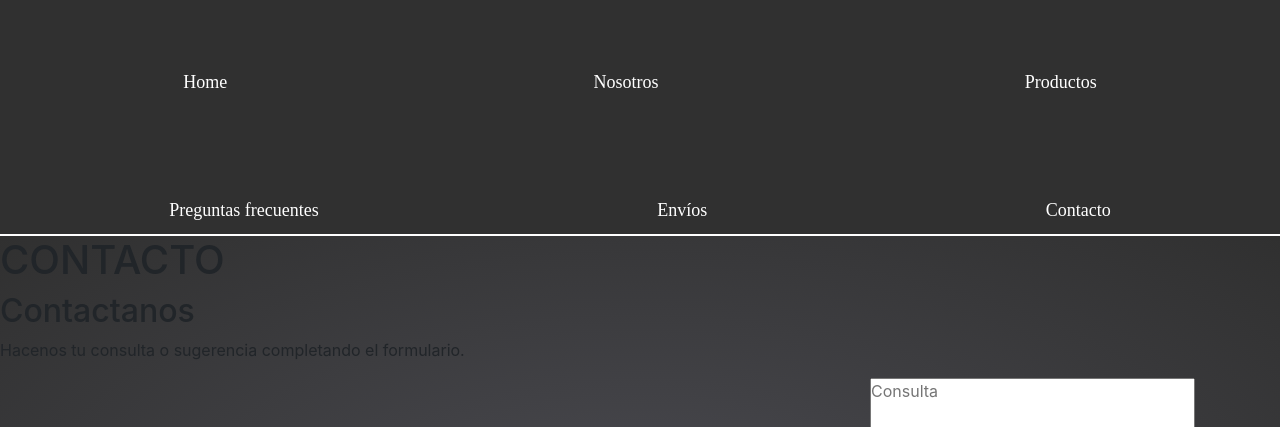
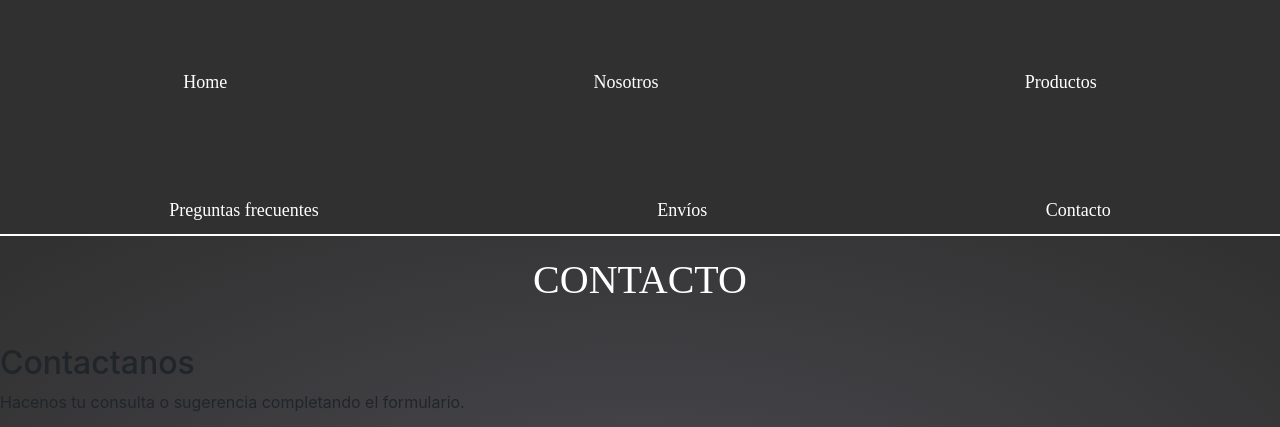
Before and after one commit to LoveLeith/teneme_en_casa, a website: page pages/contacto.html in a window 1280 px wide. Shown: the part 303-730 px from the top of the page. Drawn offline with nearby package versions, Linux system fonts and the light colour scheme; a web font is replaced by a local one.

Commit message:
agregue propiedades color, fontFamily, fontSize, padding, margins y textAlign a tituloContacto

```diff
--- a/pages/contacto.html
+++ b/pages/contacto.html
@@ -65,7 +65,7 @@
         <article class="containerContacto">
             <!-- inicio encabezado form -->
             <div class="tituloContacto" data-aos="fade-up">
-                <h1 class="tituloContacto__titulo--color tituloContacto__titulo--fontFamily tituloContacto__titulo--fontSize tituloContacto__titulo--padding tituloContacto__titulo--margins">CONTACTO</h1>
+                <h1 class="tituloContacto__titulo--color tituloContacto__titulo--fontFamily tituloContacto__titulo--fontSize tituloContacto__titulo--padding tituloContacto__titulo--margins tituloContacto__titulo--textAlign">CONTACTO</h1>
             </div>
             <div class="encabezadoContacto">
                 <h2 class="encabezadoContacto__titulo--color encabezadoContacto__titulo--fontFamily encabezadoContacto__titulo--fontSize encabezadoContacto__titulo--padding">Contactanos</h2>
--- a/scss/_boxMod.scss
+++ b/scss/_boxMod.scss
@@ -338,3 +338,15 @@ footer {
 }
 
 /*----------------------inicio Contacto Vista Mobile------------------------------*/
+
+.tituloContacto__titulo--padding {
+    padding: 20px;
+}
+
+.tituloContacto__titulo--margins {
+    margin-bottom: 20px;
+}
+
+.tituloContacto__titulo--textAlign {
+    text-align: center;
+}
--- a/scss/_colores.scss
+++ b/scss/_colores.scss
@@ -93,3 +93,9 @@ footer {
 .enviosDomicilio {
     background: radial-gradient(#49494f, #303030);
 }
+
+/*------------------inicio seccion Contacto Mobile First-------------------*/
+
+.tituloContacto__titulo--color {
+    color: $colorFont
+}
--- a/scss/_tamaniosFuentes.scss
+++ b/scss/_tamaniosFuentes.scss
@@ -72,7 +72,7 @@ $estilos: (
     font-weight:bold;
 }
 
-.tituloPreguntas__titulo--fontFamily, .tituloEnvios__titulo--fontFamily, .texto--fontFamily {
+.tituloPreguntas__titulo--fontFamily, .tituloEnvios__titulo--fontFamily, .texto--fontFamily, .tituloContacto__titulo--fontFamily {
     font-family: $forum;
 }
 
@@ -106,3 +106,7 @@ $estilos: (
 .tituloEnvios__titulo--padding {
     padding: 40px;
 }
+
+.tituloContacto__titulo--fontSize {
+    font-size: 40px;
+}
```
Also changed, not shown: css/estilo.css, scss/style.css, 1 other file.
